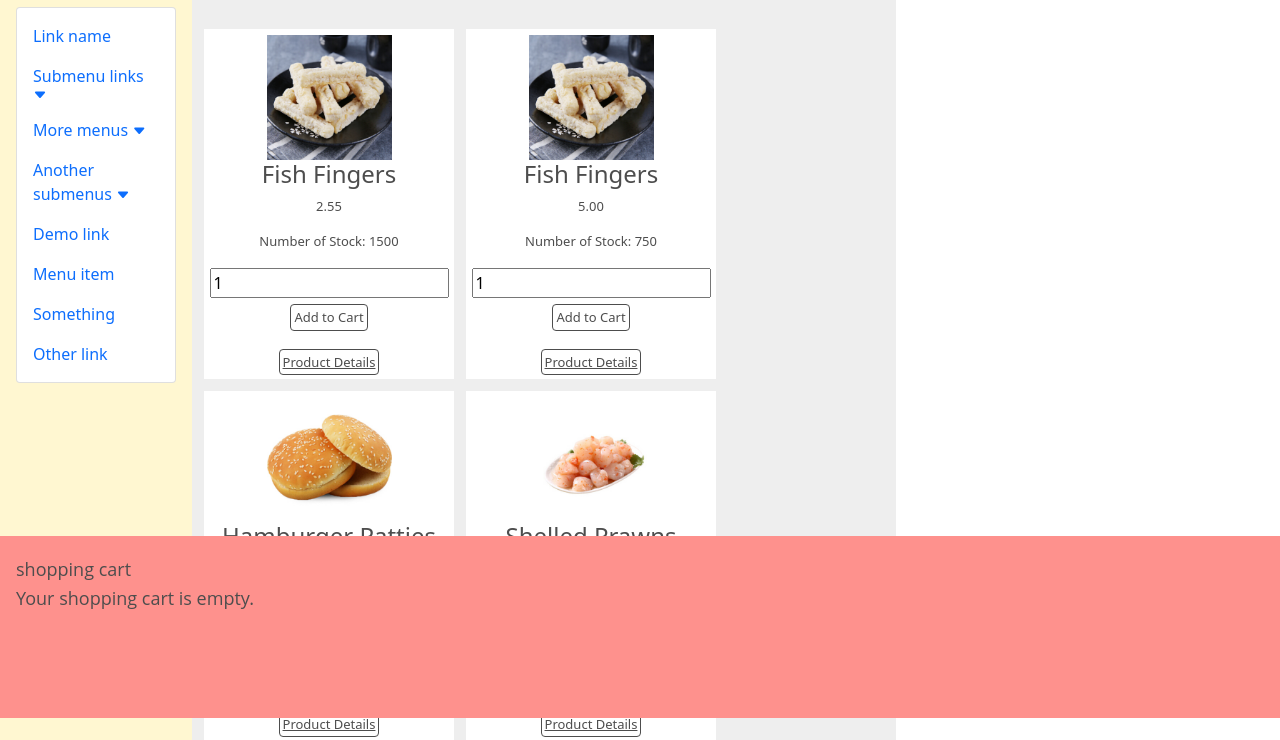
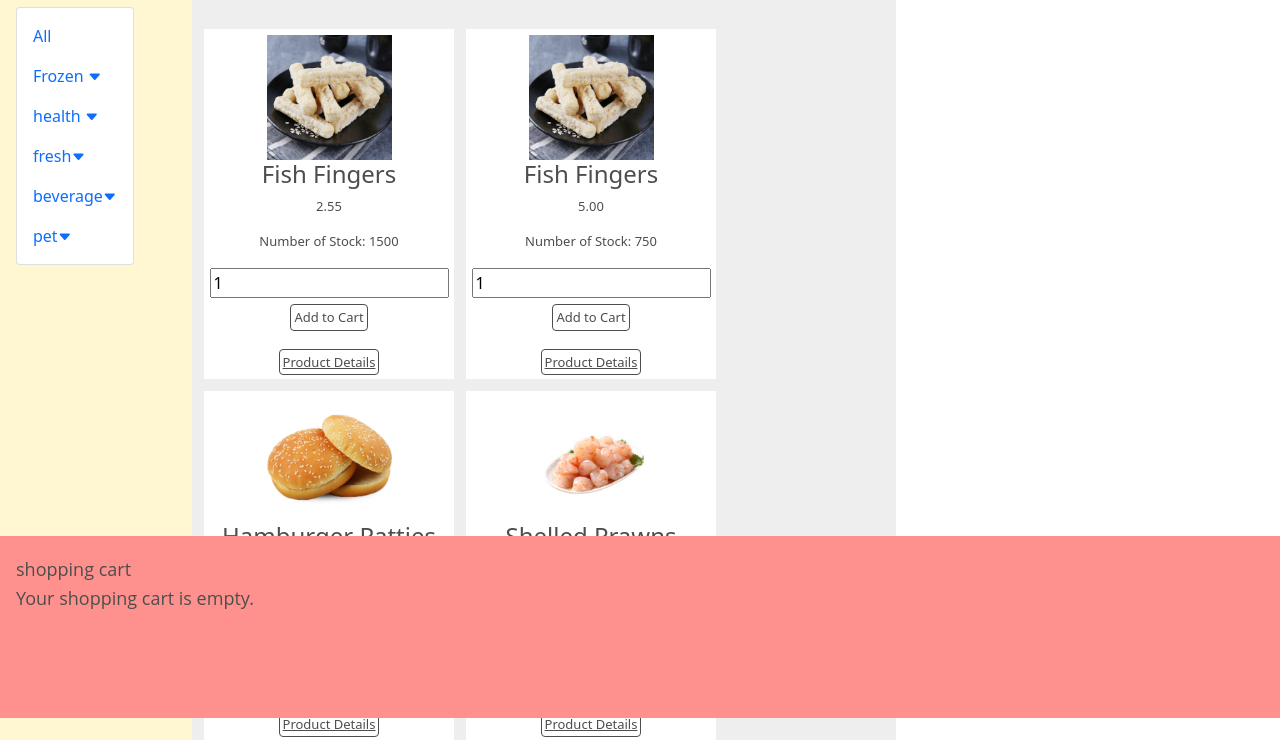
Before and after one commit to Coding-MJ/UTS_internet_programing_Assignment1, a PHP site: page /index.php in a window 1280 px wide. Shown: the part 82-822 px from the top of the page. Run offline with PHP 8.4, Linux system fonts and the light colour scheme; data comes from the database, SQL or seed files in the repository; some libraries are stand-ins or nearby versions.

Commit message:
SIDE BAR Working!!!!!!!!!

```diff
--- a/index.php
+++ b/index.php
@@ -196,45 +196,55 @@ document.querySelectorAll('.sidebar .nav-link').forEach(function(element){
               <nav class="sidebar card py-2 mb-4">
                 <ul class="nav flex-column" id="nav_accordion">
                   <li class="nav-item">
-                    <a class="nav-link" href="#"> Link name </a>
+                    <a class="nav-link" href="index.php"> All </a>
                   </li>
                   <li class="nav-item has-submenu">
-                    <a class="nav-link" href="#"> Submenu links <i class="bi small bi-caret-down-fill"></i> </a>
+                    <a class="nav-link" href="#"> Frozen <i class="bi small bi-caret-down-fill"></i> </a>
                     <ul class="submenu collapse">
-                      <li><a class="nav-link" href="#">Submenu item 1 </a></li>
-                        <li><a class="nav-link" href="#">Submenu item 2 </a></li>
-                        <li><a class="nav-link" href="#">Submenu item 3 </a> </li>
+                      <li><a class="nav-link" href="index.php?q=Fish+Finger">Fish Finger </a></li>
+                        <li><a class="nav-link" href="index.php?q=Hamburger+Patties">Hamburger Patty </a></li>
+                        <li><a class="nav-link" href="index.php?q=Shelled+Prawns">Shelled Prawns</a> </li>
+                        <li><a class="nav-link" href="index.php?q=Tub+Ice+Cream">Tub Ice Cream</a> </li>
                     </ul>
                   </li>
                   <li class="nav-item has-submenu">
-                    <a class="nav-link" href="#"> More menus <i class="bi small bi-caret-down-fill"></i> </a>
+                    <a class="nav-link" href="#"> health <i class="bi small bi-caret-down-fill"></i> </a>
                     <ul class="submenu collapse">
-                      <li><a class="nav-link" href="#">Submenu item 4 </a></li>
-                        <li><a class="nav-link" href="#">Submenu item 5 </a></li>
-                        <li><a class="nav-link" href="#">Submenu item 6 </a></li>
-                        <li><a class="nav-link" href="#">Submenu item 7 </a></li>
+                      <li><a class="nav-link" href="index.php?q=Panadol">Panadol</a></li>
+                        <li><a class="nav-link" href="index.php?q=Bath+Soap">Bath Soap</a></li>
+                        <li><a class="nav-link" href="index.php?q=Garbage+Bags">Garbage Bags</a></li>
+                        <li><a class="nav-link" href="index.php?q=Washing+Powder">Washing Powder</a></li>
+                        <li><a class="nav-link" href="index.php?q=Laundry+Bleach">Laundry Bleach</a></li>
                     </ul>
                   </li>
                   <li class="nav-item has-submenu">
-                    <a class="nav-link" href="#"> Another submenus <i class="bi small bi-caret-down-fill"></i> </a>
+                    <a class="nav-link" href="#">fresh<i class="bi small bi-caret-down-fill"></i> </a>
                     <ul class="submenu collapse">
-                      <li><a class="nav-link" href="#">Submenu item 8 </a></li>
-                        <li><a class="nav-link" href="#">Submenu item 9 </a></li>
-                        <li><a class="nav-link" href="#">Submenu item 10 </a></li>
-                        <li><a class="nav-link" href="#">Submenu item 11 </a></li>
+                      <li><a class="nav-link" href="index.php?q=Cheddar+Cheese">Cheese</a></li>
+                        <li><a class="nav-link" href="index.php?q=T+Bone+Steak">Steak</a></li>
+                        <li><a class="nav-link" href="index.php?q=Navel+Oranges">Oranges</a></li>
+                        <li><a class="nav-link" href="index.php?q=Bananas">Bananas</a></li>
+                        <li><a class="nav-link" href="index.php?q=Peaches">Peaches</a></li>
+                        <li><a class="nav-link" href="index.php?q=Grapes">Grapes</a></li>
+                        <li><a class="nav-link" href="index.php?q=Apples">Apples</a></li>
                     </ul>
                   </li>
-                  <li class="nav-item">
-                    <a class="nav-link" href="#"> Demo link </a>
+                  <li class="nav-item has-submenu">
+                    <a class="nav-link" href="#">beverage<i class="bi small bi-caret-down-fill"></i> </a>
+                    <ul class="submenu collapse">
+                      <li><a class="nav-link" href="index.php?q=Earl+Grey+Tea+Bags">Tea</a></li>
+                        <li><a class="nav-link" href="index.php?q=Instant+Coffee">Coffee</a></li>
+                        <li><a class="nav-link" href="index.php?q=Chocolate+Bar">Chocolate</a></li>
+                    </ul>
                   </li>
-                  <li class="nav-item">
-                    <a class="nav-link" href="#"> Menu item </a>
-                  </li>
-                  <li class="nav-item">
-                    <a class="nav-link" href="#"> Something </a>
-                  </li>
-                  <li class="nav-item">
-                    <a class="nav-link" href="#"> Other link </a>
+                  <li class="nav-item has-submenu">
+                    <a class="nav-link" href="#">pet<i class="bi small bi-caret-down-fill"></i> </a>
+                    <ul class="submenu collapse">
+                      <li><a class="nav-link" href="index.php?q=Dry+Dog+Food">Dog</a></li>
+                        <li><a class="nav-link" href="index.php?q=Bird">Bird</a></li>
+                        <li><a class="nav-link" href="index.php?q=Cat">Cat</a></li>
+                        <li><a class="nav-link" href="index.php?q=Fish+Food">Fish</a></li>
+                    </ul>
                   </li>
                 </ul>
                 </nav>
@@ -338,12 +348,12 @@ document.querySelectorAll('.sidebar .nav-link').forEach(function(element){
 
         <!-- Product Detail -->
         <section id="detail">
-          <iframe name="view" src="item_details.php" frameborder=0 width="80%" height="80%"></iframe>
+          <iframe name="view" src="item_details.php" frameborder=0 width="100%" height="100%"></iframe>
         </section>
 
       <!-- Shopping Cart -->
       <section id="cart">
-        <iframe name="view" src="cart.php" frameborder=0 width="100%" height="50%"></iframe>
+        <iframe name="view" src="cart.php" frameborder=0 width="100%" height="100%"></iframe>
       </section>
     </section>
     </body>
```
